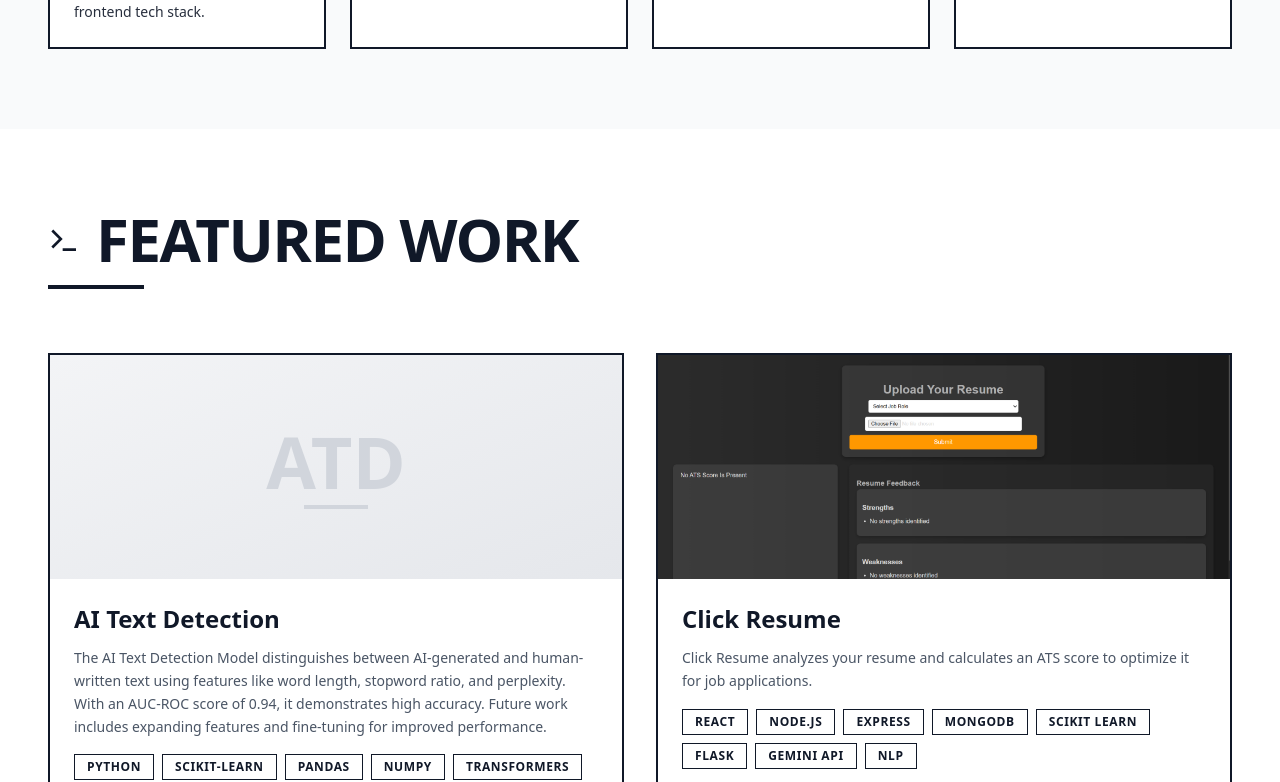
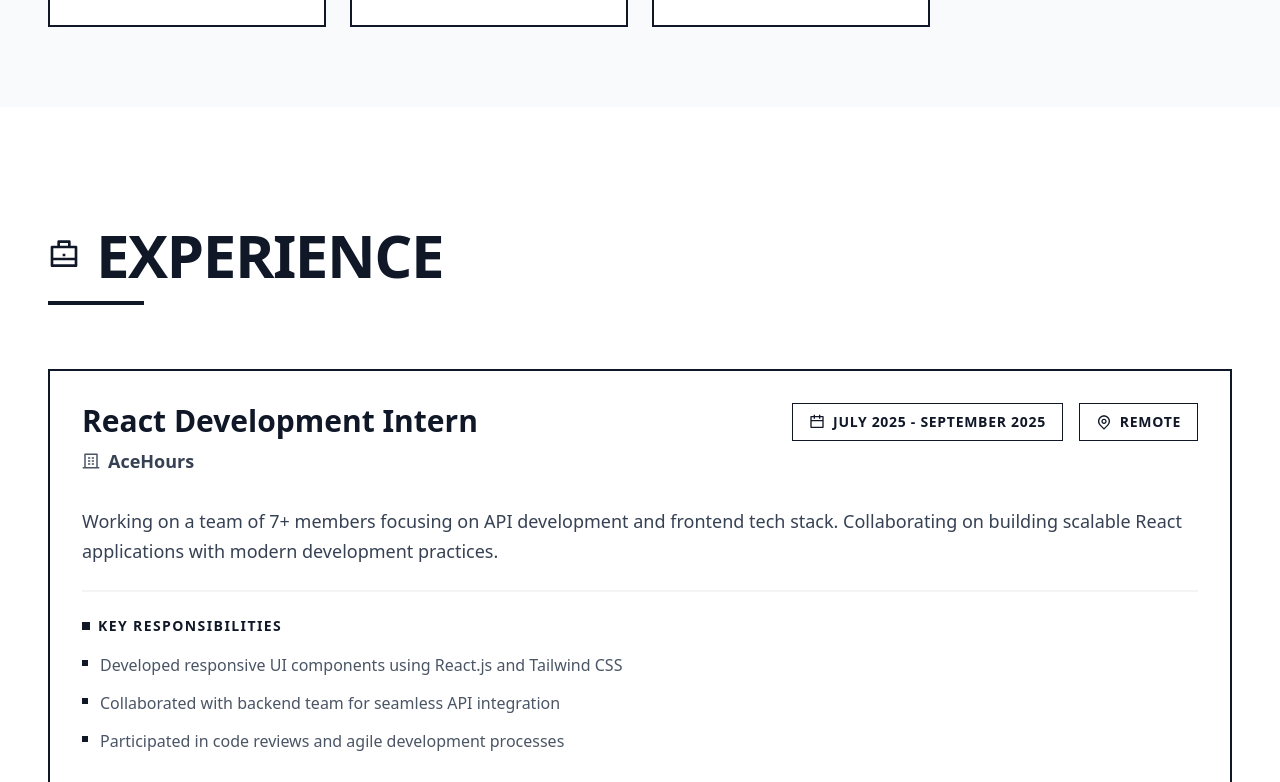
Before and after one commit to Paresh-ch-Pothal/Portfolio, a React (Vite) app: page / in a window 1280 px wide. Shown: the part 1841-2623 px from the top of the page. Built offline with nearby package versions, Linux system fonts and the light colour scheme.

Commit message:
Experience Section added

```diff
--- a/src/Data/portfoliodata.ts
+++ b/src/Data/portfoliodata.ts
@@ -50,14 +50,24 @@ export const portfolioData: PortfolioData = {
     { category: "Core Competencies", items: ["Data Structures", "Algorithms", "Full-Stack Development", "Problem Solving"], progress: 90 }
   ],
 
+  experiences: [
+    {
+      id: 1,
+      role: "React Development Intern",
+      company: "AceHours",
+      duration: "July 2025 - September 2025",
+      location: "Remote",
+      description: "Working on a team of 7+ members focusing on API development and frontend tech stack. Collaborating on building scalable React applications with modern development practices.",
+      responsibilities: [
+        "Developed responsive UI components using React.js and Tailwind CSS",
+        "Collaborated with backend team for seamless API integration",
+        "Participated in code reviews and agile development processes"
+      ]
+    }
+  ],
+
 
   timeline: [
-    {
-      year: "2025",
-      title: "React Development Intern",
-      company: "AceHours",
-      description: "Worked on a team of 7+ members focusing on API development and frontend tech stack."
-    },
     {
       year: "2025",
       title: "AI/ML Enthusiast",
@@ -79,6 +89,8 @@ export const portfolioData: PortfolioData = {
   ],
 
 
+
+
   projects: [
     // First four projects with ids 1, 2, 3, and 4
     {
@@ -86,7 +98,7 @@ export const portfolioData: PortfolioData = {
       title: "AI Text Detection",
       description: "The AI Text Detection Model distinguishes between AI-generated and human-written text using features like word length, stopword ratio, and perplexity. With an AUC-ROC score of 0.94, it demonstrates high accuracy. Future work includes expanding features and fine-tuning for improved performance.",
       image: null,
-      technologies:['python','Scikit-Learn','Pandas','Numpy','Transformers','BERT','XgBoost','Perflexity'],
+      technologies: ['python', 'Scikit-Learn', 'Pandas', 'Numpy', 'Transformers', 'BERT', 'XgBoost', 'Perflexity'],
       github: "https://github.com/Paresh-ch-Pothal/AI-Text-Detection",
       live: null
     },
--- a/src/components/SinglePage.tsx
+++ b/src/components/SinglePage.tsx
@@ -1,7 +1,7 @@
 
 import React, { useState, useEffect } from 'react';
 import { FaGithub, FaLinkedin, FaTwitter } from 'react-icons/fa';
-import { RiFileTextLine, RiMailLine, RiMapPinLine, RiExternalLinkLine, RiCodeSSlashLine, RiTerminalLine, RiBriefcaseLine, RiMenuLine, RiCloseLine } from 'react-icons/ri';
+import { RiFileTextLine, RiMailLine, RiMapPinLine, RiExternalLinkLine, RiCodeSSlashLine, RiTerminalLine, RiBriefcaseLine, RiMenuLine, RiCloseLine, RiBuilding4Line, RiCalendarLine } from 'react-icons/ri';
 import { SiGeeksforgeeks, SiLeetcode } from 'react-icons/si';
 import logo from '../../public/logo/PortfolioLogo.png';
 import type { Project, Skill } from '../types';
@@ -320,6 +320,77 @@ const Portfolio: React.FC = () => {
                 </div>
             </section>
 
+
+            <section id="experience" className={`min-h-screen flex items-center ${darkMode ? 'bg-gray-900' : 'bg-white'}`}>
+                <div className="max-w-7xl mx-auto px-4 sm:px-6 lg:px-12 py-12 sm:py-20">
+                    <div className="mb-12 sm:mb-16">
+                        <div className="flex items-center gap-3 sm:gap-4 mb-3 sm:mb-4">
+                            <RiBriefcaseLine size={24} className={`sm:w-8 sm:h-8 ${darkMode ? 'text-gray-400' : 'text-gray-900'}`} />
+                            <h2 className="text-3xl sm:text-4xl lg:text-5xl xl:text-6xl font-bold uppercase tracking-tight">Experience</h2>
+                        </div>
+                        <div className={`h-1 w-16 sm:w-24 ${darkMode ? 'bg-gray-400' : 'bg-gray-900'}`}></div>
+                    </div>
+
+                    <div className="space-y-8 sm:space-y-12">
+                        {portfolioData.experiences.map((exp, _) => (
+                            <div key={exp.id} className="group">
+                                <div className={`border-2 ${darkMode ? 'border-gray-700 hover:border-gray-500' : 'border-gray-900 hover:border-gray-700'} transition-all duration-300 transform hover:-translate-y-1`}>
+                                    <div className={`p-6 sm:p-8 ${darkMode ? 'bg-gray-900' : 'bg-white'}`}>
+                                        <div className="flex flex-col lg:flex-row lg:items-start lg:justify-between mb-4 sm:mb-6">
+                                            <div className="flex-1 mb-4 lg:mb-0">
+                                                <h3 className="text-2xl sm:text-3xl font-bold mb-2">{exp.role}</h3>
+                                                <div className="flex items-center gap-2 mb-2">
+                                                    <RiBuilding4Line size={18} className={darkMode ? 'text-gray-400' : 'text-gray-600'} />
+                                                    <span className={`text-base sm:text-lg font-semibold ${darkMode ? 'text-gray-300' : 'text-gray-700'}`}>
+                                                        {exp.company}
+                                                    </span>
+                                                </div>
+                                            </div>
+
+                                            <div className="flex flex-col sm:flex-row gap-3 sm:gap-4">
+                                                <div className={`flex items-center gap-2 px-3 sm:px-4 py-1.5 sm:py-2 border ${darkMode ? 'border-gray-400' : 'border-gray-900'}`}>
+                                                    <RiCalendarLine size={16} />
+                                                    <span className="text-xs sm:text-sm font-semibold uppercase tracking-wider">
+                                                        {exp.duration}
+                                                    </span>
+                                                </div>
+                                                <div className={`flex items-center gap-2 px-3 sm:px-4 py-1.5 sm:py-2 border ${darkMode ? 'border-gray-400' : 'border-gray-900'}`}>
+                                                    <RiMapPinLine size={16} />
+                                                    <span className="text-xs sm:text-sm font-semibold uppercase tracking-wider">
+                                                        {exp.location}
+                                                    </span>
+                                                </div>
+                                            </div>
+                                        </div>
+
+                                        <p className={`text-base sm:text-lg ${darkMode ? 'text-gray-300' : 'text-gray-700'} mb-6 leading-relaxed`}>
+                                            {exp.description}
+                                        </p>
+
+                                        <div className={`border-t-2 ${darkMode ? 'border-gray-800' : 'border-gray-100'} pt-6`}>
+                                            <h4 className="text-sm font-bold uppercase tracking-widest mb-4 flex items-center gap-2">
+                                                <span className={`w-2 h-2 ${darkMode ? 'bg-gray-400' : 'bg-gray-900'}`}></span>
+                                                Key Responsibilities
+                                            </h4>
+                                            <ul className="space-y-3">
+                                                {exp.responsibilities.map((responsibility, idx) => (
+                                                    <li key={idx} className="flex items-start gap-3">
+                                                        <div className={`w-1.5 h-1.5 ${darkMode ? 'bg-gray-400' : 'bg-gray-900'} mt-2 shrink-0`}></div>
+                                                        <span className={`text-sm sm:text-base ${darkMode ? 'text-gray-300' : 'text-gray-600'} leading-relaxed`}>
+                                                            {responsibility}
+                                                        </span>
+                                                    </li>
+                                                ))}
+                                            </ul>
+                                        </div>
+                                    </div>
+                                </div>
+                            </div>
+                        ))}
+                    </div>
+                </div>
+            </section>
+
             {/* Projects Section */}
             <section id="projects" className={`min-h-screen flex items-center ${darkMode ? 'bg-gray-900' : 'bg-white'}`}>
                 <div className="max-w-7xl mx-auto px-4 sm:px-6 lg:px-12 py-12 sm:py-20">
```
Also changed, not shown: src/types.ts (+11 -0 lines).
